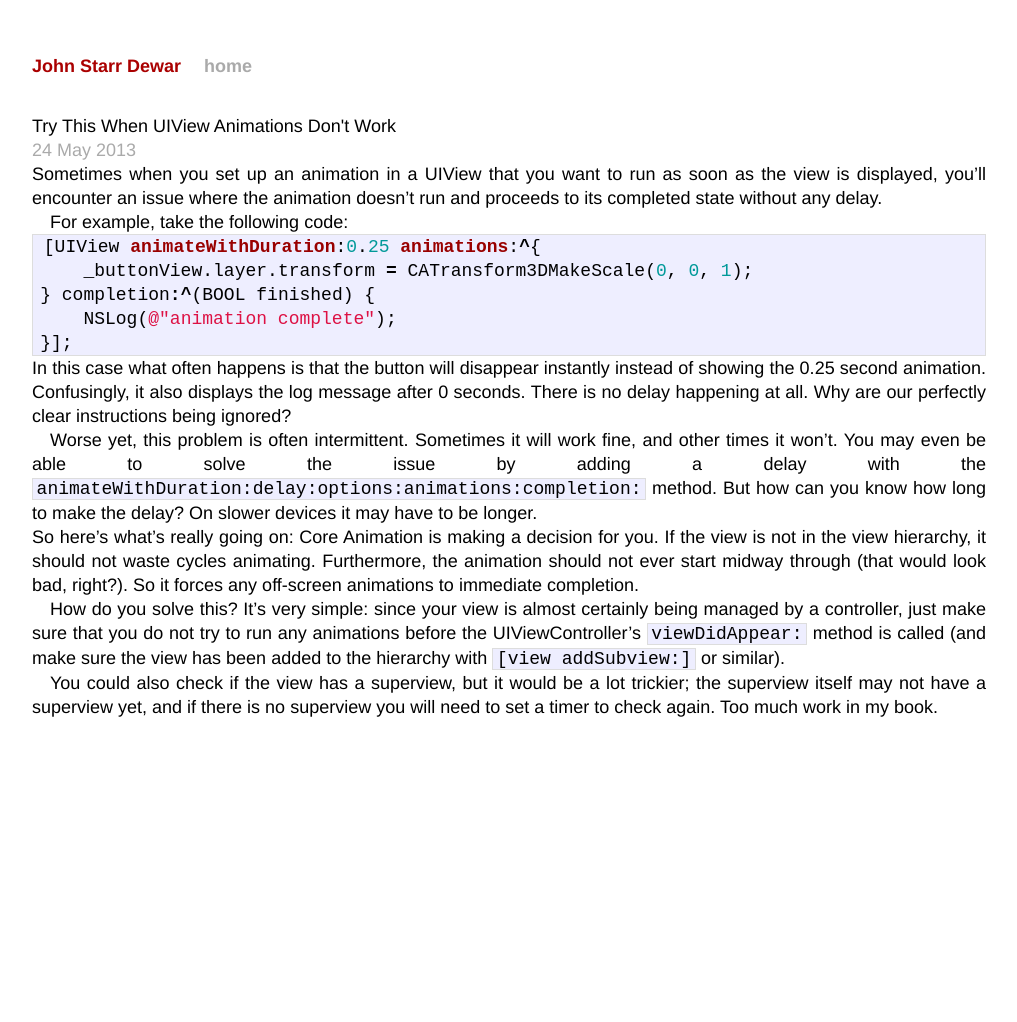
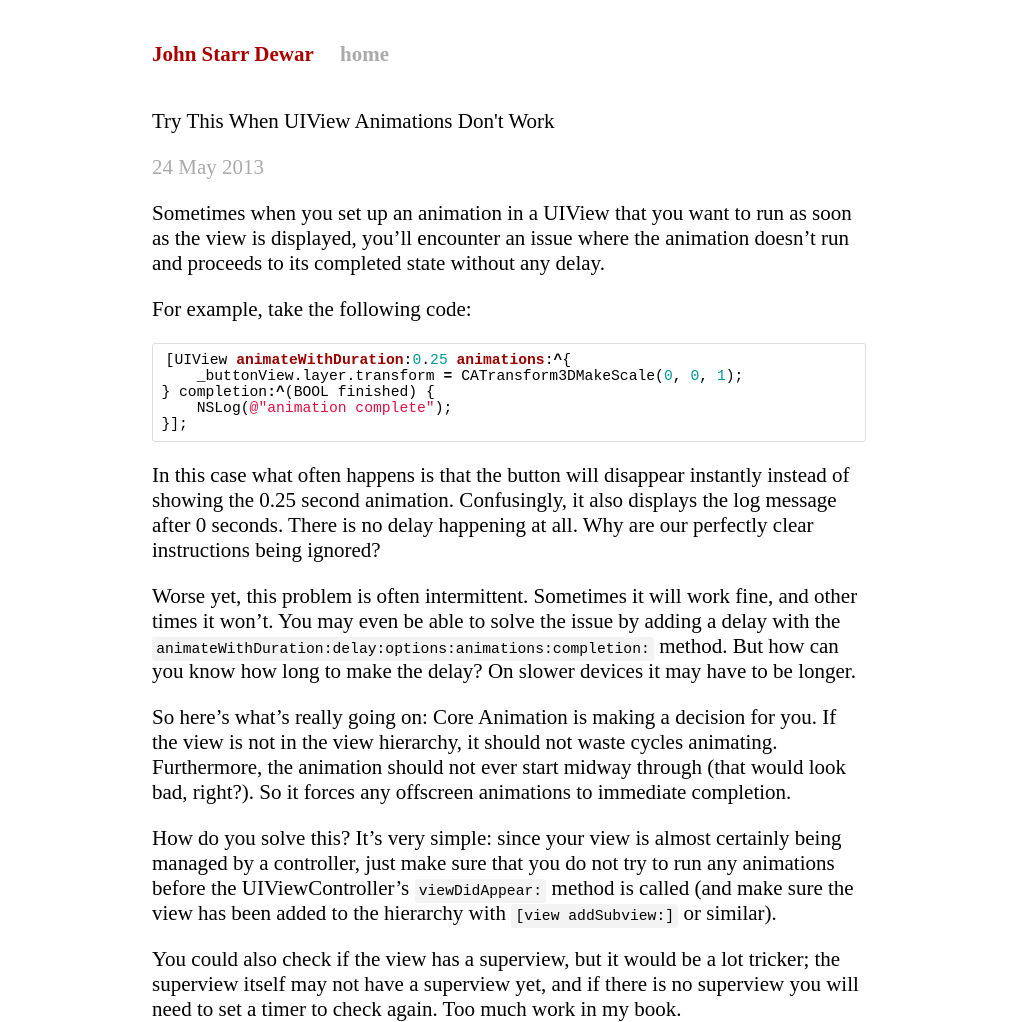
Before and after one commit to jstarrdewar/jstarrdewar.github.io, a Jekyll site: the page built from _posts/2013-05-24-try-this-when-uiview-animations-dont-work.markdown, in a window 1280 px wide. Shown: the whole page, without its empty margins (131-1148 px from the left). Built offline with Jekyll 4.4.1, drawn with Linux system fonts in a browser that asks for light colours; nearby versions of some CDN libraries; Markdown is read by kramdown in place of the engine named in the settings; comment, search, counter and statistics services are not loaded; before the commit the page ends 954 px from its top, so only the background shows below that.

Commit message:
Abandoned multicolumn idea.

````diff
--- a/_layouts/default.html
+++ b/_layouts/default.html
@@ -29,20 +40,13 @@
 
       </div>
     </div>
-    <!-- /container -->
+    <!-- /container
 
-    <script type="text/javascript" src="//use.typekit.net/sje1dhr.js"></script>
-    <script type="text/javascript">
-      try {
-        Typekit.load({
-          active: function () {
-            console.log($('p').nextUntil(':not(p)'));
-          }
-        })
-      } catch (e) {
-        console.log(e);
-      }
-    </script>
+    <a class="twitter-timeline" href="https://twitter.com/jstarrdewar" data-widget-id="377253789658402816">Tweets by @jstarrdewar</a>
+    <script>!function(d,s,id){var js,fjs=d.getElementsByTagName(s)[0],p=/^http:/.test(d.location)?'http':'https';if(!d.getElementById(id)){js=d.createElement(s);js.id=id;js.src=p+"://platform.twitter.com/widgets.js";fjs.parentNode.insertBefore(js,fjs);}}(document,"script","twitter-wjs");</script>
+
+-->
+
 
   </body>
 </html>
--- a/_plugins/jade.rb
+++ /dev/null
@@ -1,38 +0,0 @@
-##
-## This Plugin enables Jade support to pages and posts.
-##
-
-require 'open3'
-
-module Jekyll
-
-  class JadeConverter < Converter
-
-    def matches(ext)
-      ext =~ /^\.jade$/i
-    end
-
-    def output_ext(ext)
-      ".html"
-    end
-
-    def convert(content)
-      begin
-        o, e, s = Open3.capture3("jade", :stdin_data => content)
-        puts(<<-eos
-Jade Error >>>>>>>>>>>>>>>>>>>>>>>>>>>>>>>>>>>>>>>>>>>>>>>>>>>>>>>>>>>>>>>>>>>>
-#{e}
-<<<<<<<<<<<<<<<<<<<<<<<<<<<<<<<<<<<<<<<<<<<<<<<<<<<<<<<<<<<<<<<<<<<< Jade Error
-        eos
-        ) if e.length > 0
-      rescue Errno::ENOENT => e
-        puts "** ERROR: Jade isn't installed or could not be found."
-        puts "** ERROR: To install with NPM run: npm install jade -g"
-        return nil
-      end
-      return o
-    end
-
-  end
-
-end
--- a/_posts/2013-05-24-try-this-when-uiview-animations-dont-work.markdown
+++ b/_posts/2013-05-24-try-this-when-uiview-animations-dont-work.markdown
@@ -11,24 +11,20 @@ Sometimes when you set up an animation in a UIView that you want to run as soon
 
 For example, take the following code:
 
-{% highlight objective-c %}
-
+``` objective-c
 [UIView animateWithDuration:0.25 animations:^{
     _buttonView.layer.transform = CATransform3DMakeScale(0, 0, 1);
 } completion:^(BOOL finished) {
     NSLog(@"animation complete");
 }];
-
-{% endhighlight %}
+```
 
 In this case what often happens is that the button will disappear instantly instead of showing the 0.25 second animation.  Confusingly, it also displays the log message after 0 seconds. There is no delay happening at all.  Why are our perfectly clear instructions being ignored?
 
 Worse yet, this problem is often intermittent.  Sometimes it will work fine, and other times it won't.  You may even be able to solve the issue by adding a delay with the `animateWithDuration:delay:options:animations:completion:` method.  But how can you know how long to make the delay?  On slower devices it may have to be longer.
 
-<div id="disqus_thread"></div>
-
-So here's what's really going on: Core Animation is making a decision for  you. If the view is not in the view hierarchy, it should not waste cycles animating.  Furthermore, the animation should not ever start midway through (that would look bad, right?).  So it forces any off-screen animations to immediate completion.
+So here's what's really going on: Core Animation is making a decision for  you. If the view is not in the view hierarchy, it should not waste cycles animating.  Furthermore, the animation should not ever start midway through (that would look bad, right?).  So it forces any offscreen animations to immediate completion.
 
 How do you solve this?  It's very simple: since your view is almost certainly being managed by a controller, just make sure that you do not try to run any animations before the UIViewController's `viewDidAppear:` method is called (and make sure the view has been added to the hierarchy with `[view addSubview:]` or similar).
 
-You could also check if the view has a superview, but it would be a lot trickier; the superview itself may not have a superview yet, and if there is no superview you will need to set a timer to check again.  Too much work in my book.
+You could also check if the view has a superview, but it would be a lot tricker; the superview itself may not have a superview yet, and if there is no superview you will need to set a timer to check again.  Too much work in my book.
--- a/css/main.css
+++ b/css/main.css
@@ -10,13 +10,14 @@
   padding: 0;
 }
 
+html {
+	font-size: 21px;
+}
+
 html, body { height: 100%; }
 
 body {
-  background-color: #FFF;
-  font: 13.34px Helvetica, Arial, sans-serif;
-  font-size: small;
-  text-align: center;
+  background-color: white;
 }
 
 h1, h2, h3, h4, h5, h6 {
@@ -24,15 +25,19 @@ h1, h2, h3, h4, h5, h6 {
   font-weight: 500;
 }
 
-h1 { margin-bottom: 1em; }
-p { }
-p+p {text-indent: 1em}
+p {
+	margin-top: 1rem;
+}
 
 a         { color: #00a; }
 a:hover   { color: #000; }
 a:visited { color: #a0a; }
 
-sup { vertical-align: top; position: relative; top: -6px; }
+sup { vertical-align: top; position: relative; top: -0.33rem; }
+
+pre, code {
+	font-size: .7rem;
+}
 
 /*****************************************************************************/
 /*
@@ -61,12 +66,11 @@ ul.posts span {
 /*****************************************************************************/
 
 .site {
-  font-size: 18px;
   font-weight: 300;
-  text-align: justify;
-  margin: 54px auto;
-  line-height: 24px;
-  width: 954px;
+  text-align: left;
+  margin: 2rem auto;
+  max-width: 34rem;
+  min-width: 14rem;
 }
 
 .site .header a {
@@ -100,33 +104,6 @@ ul.posts span {
   color: #aaa;
 }
 
-.site .footer {
-  font-size: 80%;
-  color: #666;
-  border-top: 4px solid #eee;
-  margin-top: 2em;
-  overflow: hidden;
-}
-
-.site .footer .contact {
-  float: left;
-  margin-right: 3em;
-}
-
-.site .footer .contact a {
-  color: #8085C1;
-}
-
-.site .footer .rss {
-  margin-top: 1.1em;
-  margin-right: -.2em;
-  float: right;
-}
-
-.site .footer .rss img {
-  border: 0;
-}
-
 /*****************************************************************************/
 /*
 /* Posts
@@ -136,41 +113,23 @@ ul.posts span {
 /* standard */
 .post pre {
   border: 1px solid #ddd;
-  background-color: #eef;
-  padding: 0 .4em;
+  padding: .4rem;
+  margin-top: 1rem;
 }
 
 .post ul, .post ol {
-  margin-left: 1.35em;
+  margin-left: 1.35rem;
 }
 
 .post code {
-  border: 1px solid #ddd;
-  background-color: #eef;
-  padding: 0 .2em;
+  padding: .2rem;
+  background-color: #f3f3f3;
 }
 
 .post pre code {
-  border: none;
+  background: none;
 }
 
-/* terminal */
-.post pre.terminal {
-  border: 1px solid #000;
-  background-color: #333;
-  color: #FFF;
+.post pre, .post code {
+    border-radius: 3px;
 }
-
-.post pre.terminal code {
-  background-color: #333;
-}
-
-.columnized {
-    -webkit-column-width: 460px;
-    -moz-column-width: 460px;
-    column-width: 460px;
-
-    -webkit-column-gap : 20px;
-    -moz-column-gap: 20px;
-    column-gap: 20px;
-}
````
Also changed, not shown: other parts of _layouts/default.html (+11 -0 lines), _posts/2013-03-16-use-salted-meat-instead-of-soy-sauce-for-better-fried-rice.jade (deleted, +0 -51 lines), _posts/2013-03-16-use-salted-meat-instead-of-soy-sauce-for-better-fried-rice.markdown (added, +52 -0 lines), assets/images/classy_fabric.png (added).
